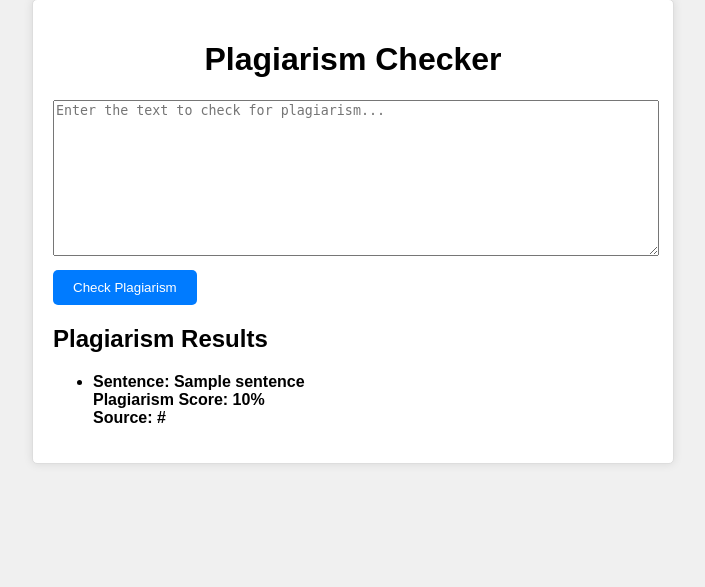
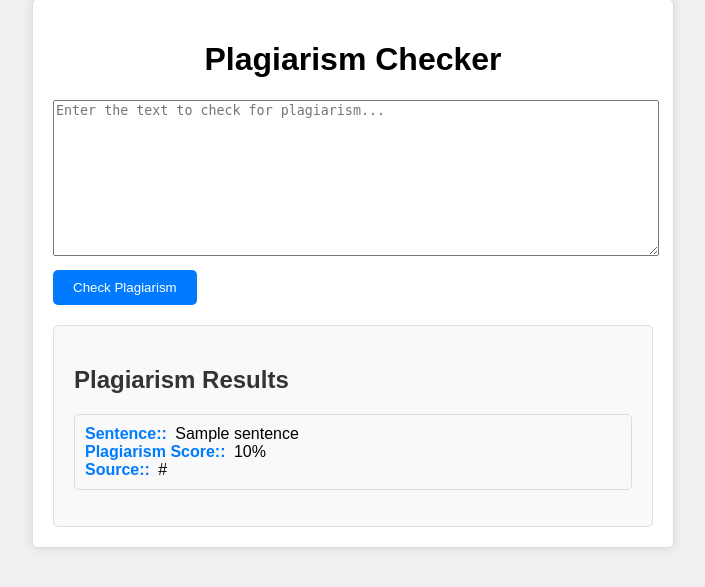
Before and after one commit to vinmahajan/Plagiarism_Detection, a Flask app: template templates/index.html in a window 1280 px wide. Shown: the part 21-608 px from the top of the page, without its empty margins (287-992 px from the left). Run offline with Flask 3, Linux system fonts and the light colour scheme; the template is opened without the code that fills it: most values are stand-ins (such as "Sample title", 1, 10 or a date in 2020).

Commit message:
update UI

```diff
--- a/static/style.css
+++ b/static/style.css
@@ -33,7 +33,85 @@ input[type="submit"] {
     cursor: pointer;
 }
 
+/* .result {
+    margin-top: 20px;
+    font-weight: bold;
+} */
+
 .result {
     margin-top: 20px;
+    border: 1px solid #e0e0e0;
+    border-radius: 5px;
+    padding: 20px;
+    background-color: #f9f9f9;
+}
+
+.result h2 {
+    font-size: 1.5rem;
+    color: #333;
+}
+
+.result ul {
+    list-style: none;
+    padding: 0;
+}
+
+.result li {
+    border: 1px solid #ddd;
+    border-radius: 5px;
+    margin: 10px 0;
+    padding: 10px;
+}
+
+.result li strong {
     font-weight: bold;
 }
+
+.result li strong::after {
+    content: ':';
+    margin-right: 4px;
+}
+
+.result li strong:after {
+    display: inline-block;
+}
+
+.result li strong {
+    font-weight: bold;
+    color: #007BFF;
+}
+
+.result li strong::after {
+    content: ':';
+    margin-right: 4px;
+}
+
+.result li strong:after {
+    display: inline-block;
+}
+
+.result li strong {
+    font-weight: bold;
+    color: #007BFF;
+}
+
+
+
+.loader {
+    border: 4px solid rgba(255, 255, 255, 0.3);
+    border-top: 4px solid #007BFF;
+    border-radius: 50%;
+    width: 40px;
+    height: 40px;
+    animation: spin 2s linear infinite;
+    position: absolute;
+    top: 50%;
+    left: 50%;
+    transform: translate(-50%, -50%);
+    display: none;
+}
+
+@keyframes spin {
+    0% { transform: rotate(0deg); }
+    100% { transform: rotate(360deg); }
+}
--- a/templates/index.html
+++ b/templates/index.html
@@ -12,6 +12,10 @@
             <br>
             <input type="submit" value="Check Plagiarism">
         </form>
+
+        <div class="loader" id="loader"></div>
+
+
         <div class="result">
             {% if plagiarism_results %}
                 <h2>Plagiarism Results</h2>
@@ -27,5 +31,12 @@
             {% endif %}
         </div>
     </div>
+
+    <script>
+        document.querySelector('form').addEventListener('submit', function() {
+            document.getElementById('loader').style.display = 'block';
+        });
+    </script>
+
 </body>
 </html>
```
